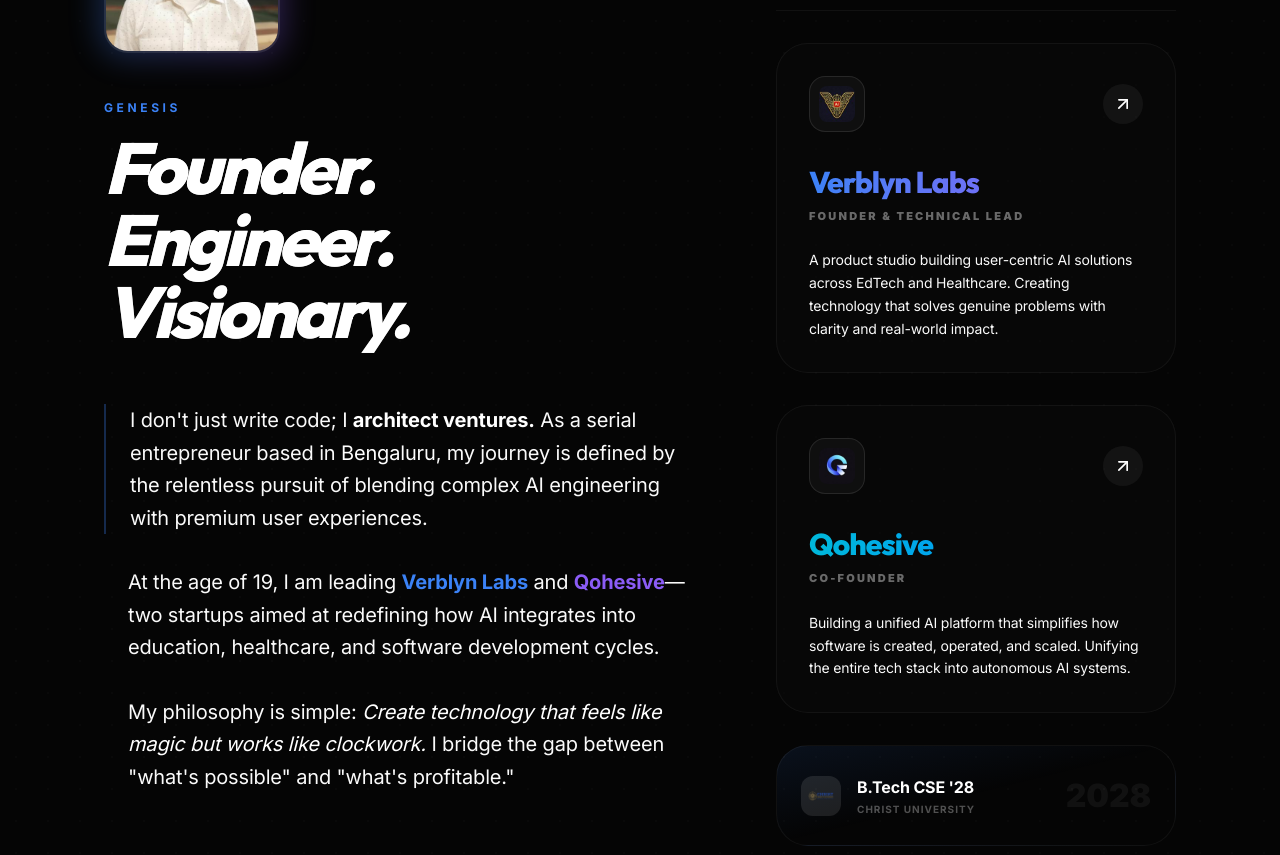
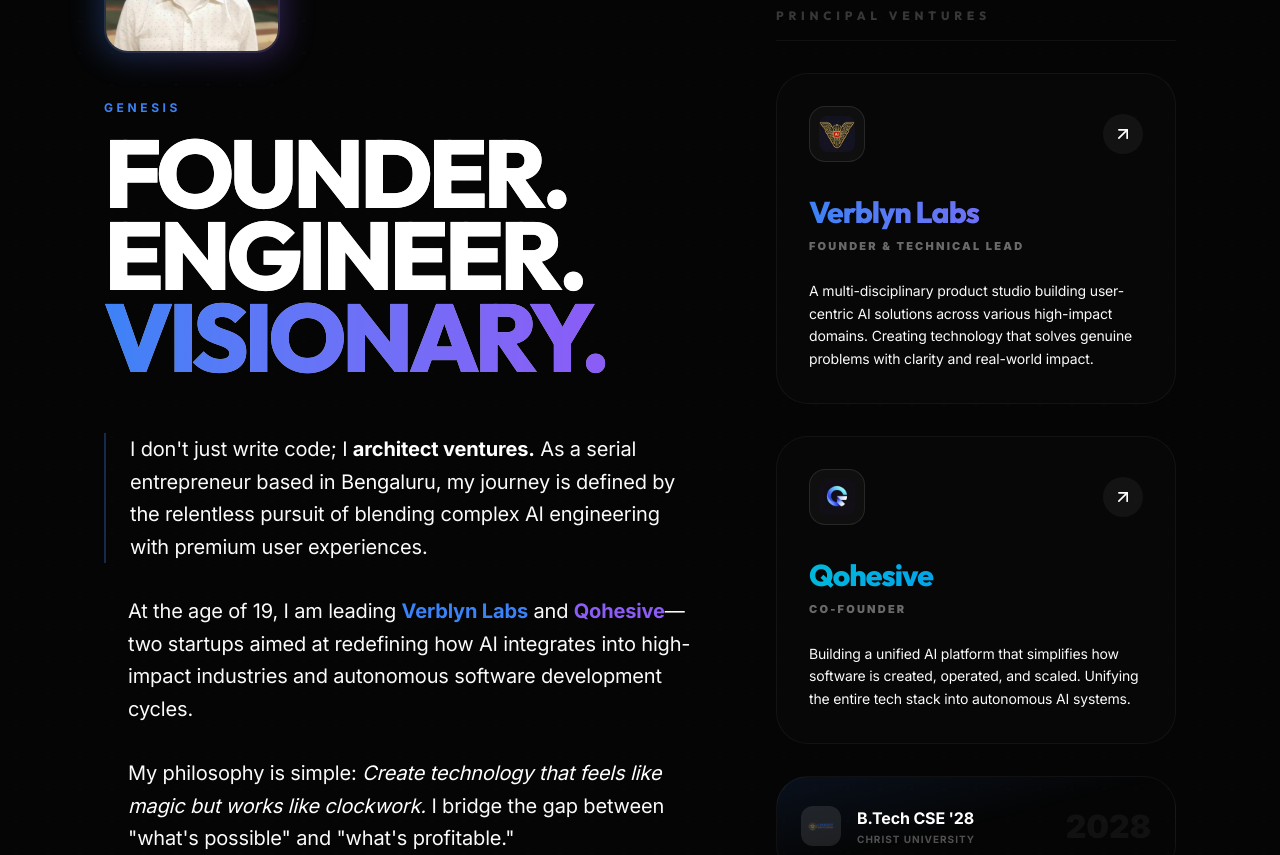
Before and after one commit to RichardRajuChirayath/Portfolio-, a Next.js app: page / in a window 1280 px wide. Shown: the part 1140-1995 px from the top of the page. Built offline with nearby package versions, Linux system fonts and the light colour scheme.

Commit message:
Enhance Verblyn Labs description across sites and improve About heading typography

```diff
--- a/src/components/About.tsx
+++ b/src/components/About.tsx
@@ -11,7 +11,7 @@
     {
         name: "Verblyn Labs",
         role: "Founder & Technical Lead",
-        description: "A product studio building user-centric AI solutions across EdTech and Healthcare. Creating technology that solves genuine problems with clarity and real-world impact.",
+        description: "A multi-disciplinary product studio building user-centric AI solutions across various high-impact domains. Creating technology that solves genuine problems with clarity and real-world impact.",
         url: "https://www.linkedin.com/company/verblynlabs/",
         color: "from-brand-primary to-brand-secondary",
         logo: "/logos/verblyn.png"
@@ -66,14 +66,18 @@
                         </motion.div>
 
                         <span className="section-title">Genesis</span>
-                        <h2 className="section-heading text-5xl lg:text-7xl font-black tracking-tighter mb-10 text-white italic">Founder. <br />Engineer. <br />Visionary.</h2>
+                        <h2 className="section-heading text-6xl lg:text-8xl font-black tracking-tighter mb-10 text-white leading-[0.85] uppercase">
+                            Founder.<br />
+                            Engineer.<br />
+                            <span className="text-transparent bg-clip-text bg-gradient-to-r from-brand-primary to-brand-secondary">Visionary.</span>
+                        </h2>
 
                         <div className="space-y-8 text-xl text-muted-foreground leading-relaxed">
                             <p className="border-l-2 border-brand-primary/30 pl-6">
                                 I don't just write code; I <span className="text-white font-bold">architect ventures.</span> As a serial entrepreneur based in <span className="text-white">Bengaluru</span>, my journey is defined by the relentless pursuit of blending complex AI engineering with premium user experiences.
                             </p>
                             <p className="pl-6">
-                                At the age of 19, I am leading <span className="text-brand-primary font-bold">Verblyn Labs</span> and <span className="text-brand-secondary font-bold">Qohesive</span>—two startups aimed at redefining how AI integrates into education, healthcare, and software development cycles.
+                                At the age of 19, I am leading <span className="text-brand-primary font-bold">Verblyn Labs</span> and <span className="text-brand-secondary font-bold">Qohesive</span>—two startups aimed at redefining how AI integrates into high-impact industries and autonomous software development cycles.
                             </p>
                             <p className="pl-6">
                                 My philosophy is simple: <span className="italic text-white">Create technology that feels like magic but works like clockwork.</span> I bridge the gap between "what's possible" and "what's profitable."
--- a/src/components/Experience.tsx
+++ b/src/components/Experience.tsx
@@ -23,7 +23,7 @@
         companyUrl: "https://www.linkedin.com/company/verblynlabs/",
         logo: "/logos/verblyn.png",
         period: "2025 - Present",
-        description: "A product studio building user-centric AI solutions across EdTech and Healthcare. Creating technology that solves genuine problems with clarity and real-world impact.",
+        description: "A multi-disciplinary product studio building user-centric AI solutions across various high-impact domains. Creating technology that solves genuine problems with clarity and real-world impact.",
         current: true,
         skills: ["AI Strategy", "Product Design", "Lead Engineering"],
         badge: "🇮🇳 Govt. of India Recognized MSME",
--- a/src/components/Resume.tsx
+++ b/src/components/Resume.tsx
@@ -72,7 +72,7 @@
                             </h2>
                             <p className="text-sm text-gray-700 leading-relaxed">
                                 Serial entrepreneur and Product Engineer with a proven track record of building and shipping production-ready applications.
-                                Founder of Verblyn Labs and Co-Founder of Qohesive. Expertise in full-stack development, AI integration, and product design.
+                                Founder of Verblyn Labs and Co-Founder of Qohesive. Expertise in architecting high-impact AI systems and full-stack solutions across diverse industries.
                                 Passionate about creating technology solutions that solve real-world problems with clarity and measurable impact.
                             </p>
                         </section>
@@ -94,7 +94,7 @@
                                         <span className="text-sm text-gray-500">2025 - Present</span>
                                     </div>
                                     <ul className="list-disc list-inside text-sm text-gray-700 space-y-1 ml-1">
-                                        <li>Founded a product studio focused on building user-centric AI solutions across EdTech and Healthcare domains</li>
+                                        <li>Founded a product studio focused on building user-centric AI solutions across various high-impact domains</li>
                                         <li>Led development of multiple production applications serving thousands of users</li>
                                         <li>Implemented AI-powered features using Groq, Llama, and other LLM technologies</li>
                                         <li>Managed end-to-end product lifecycle from ideation to deployment</li>
```
